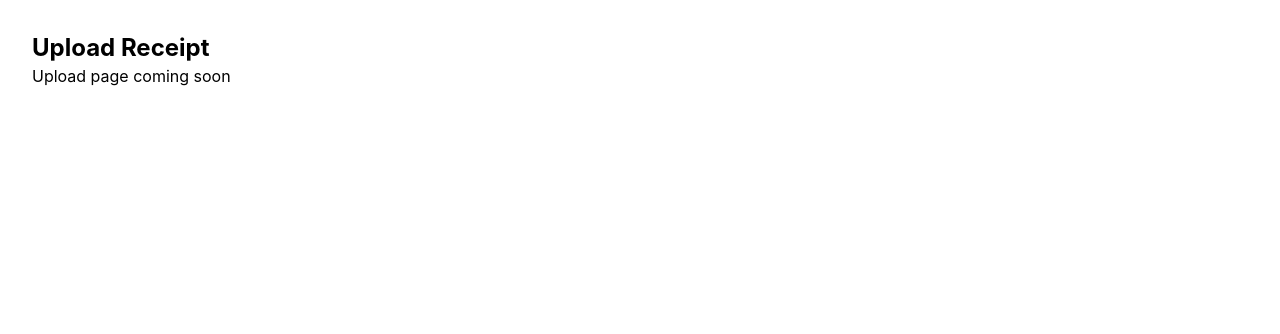
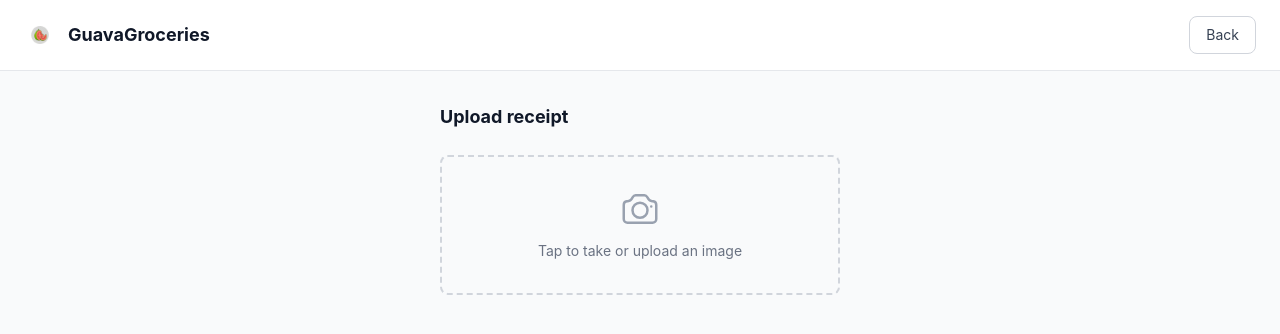
Before and after one commit to Minmi345/GuavaGroceries, a React (Vite) app in the folder frontend/: page /upload in a window 1280 px wide. Shown: the top 334 px of the page. Built offline with nearby package versions, Linux system fonts and the light colour scheme.

Commit message:
updated the upload page

```diff
--- a/frontend/src/pages/UploadPage.jsx
+++ b/frontend/src/pages/UploadPage.jsx
@@ -1,11 +1,256 @@
+// importing useState to keep track of the uploaded image and parsed results
+import { useState } from 'react'
+
+// import useNavigate to redirect the user to other pages
+import { useNavigate } from 'react-router-dom'
+
+export default function UploadPage()  {
+
+  // useNavigate gives us a function to redirect the user
+  const navigate = useNavigate()
+
+  // store the image the user selects. null means no image selected yet
+  const [image,setImage] = useState(null)
+
+  // stores the url of the selected image so we can preview it
+  const [imagePreview, setImagePreview] = useState(null)
 
 
-export default function UploadPage() {
-    return (
+  // store the parsed receipt result from OCR
+  // null means we havent parsed anything yet
+  const [parsedResult, setParsedResult] = useState(null)
 
-      <div className="p-8">
-        <h1 className="text-2xl font-bold">Upload Receipt</h1>
-        <p>Upload page coming soon</p>
+  // loading is true while we are pretending to parse the receipt
+  const [loading,setLoading] = useState(false)
+
+  // this  runs when the user selects an image file
+  const handleImageChange= (e) => {
+
+    // get the first file the user selected
+    const file = e.target.files[0]
+
+    // if no file was selected do nothing
+    if (!file) return
+
+    // saving the file to state so it can be sent it to the API later
+    setImage(file)
+
+    // create a temporary url from the file so we can preview it
+    // URL.createObjectURL creates a local url pointing to the file
+    setImagePreview( URL.createObjectURL(file) )
+
+    // clears any previous parsed result when a new image is selected
+    setParsedResult(null)
+
+
+  }
+
+  // this function runs when the user clicks the parse receipt button
+  const handleParse= async () =>  {
+
+    // if no image has been selected then do nothing
+    if (!image) return
+
+
+    // set loading to true while we wait for the OCR response
+    setLoading(true)
+
+    try {
+
+      // mock OCR result
+      // to be replaced with a real apiFetch call to the backend later
+      await new Promise((resolve) => setTimeout(resolve, 1500))
+
+      // mock parsed result. replace with real data from the API later
+      setParsedResult({
+        shop: 'ICA Maxi',
+        date: '2025-05-08',
+        products: [
+          { name: 'Milk', price: 29.90 },
+          { name: 'Bread', price: 24.50 },
+          { name: 'Pasta', price: 15.00 },],
+      })
+
+    } catch (err) {
+      console.error('Parsing failed:', err)
+    } finally {
+      // always stop loading when done
+      setLoading(false)
+    }
+
+  }
+
+  // this function runs when the user clicks save receipt
+  const handleSave= () => {
+    // mock save. to be replace with real apiFetch call later
+    console.log('Saving receipt:',parsedResult)
+
+    // after saving go back to the dashboard
+    navigate('/dashboard')
+
+  }
+
+
+
+
+  return (
+
+    <div className="min-h-screen  bg-gray-50" >
+
+      {/* top navigation bar */}
+      <div className = "bg-white border-b border-gray-200 px-6 py-4 flex items-center justify-between" >
+
+        {/* left side. the logo and app name */}
+        <div className = "flex items-center gap-3" >
+
+          <img
+            src = "/logo.png"
+            alt ="GuavaGroceries logo"
+            className ="w-8 h-8 object-contain "
+          />
+
+
+          <span className = "text-lg font-bold text-gray-900" >
+            GuavaGroceries
+          </span>
+
+
+        </div>
+
+        {/* back button. to navigates back to the dashboard */}
+        <button
+          onClick ={ () => navigate('/dashboard')}
+          className="border border-gray-300 text-gray-700 text-sm px-4 py-2 rounded-lg hover:bg-gray-100"
+        >
+          Back </button>
+
       </div>
-    )
-  }
+
+      {/* main content area */}
+      <div className = "max-w-md mx-auto px-6 py-8 flex flex-col gap-6">
+
+        {/* page heading */}
+        <h2 className="text-lg font-bold text-gray-900">
+          Upload receipt
+        </h2>
+
+        {/* image upload area */}
+        {/* this is a label that wraps a hidden file input */}
+        {/* Clicking the label triggers the hidden input below */}
+        <label className = "flex flex-col items-center justify-center gap-3 border-2 border-dashed border-gray-300 rounded-lg p-8 cursor-pointer hover:bg-gray-100" >
+
+          {/* if an image has been selected then it shows the preview otherwise show the upload instructions */}
+          {imagePreview ? (
+            <img
+              src = {imagePreview}
+              alt= "Receipt preview"
+              className = "w-full max-h-64 object-contain rounded-lg "/>
+          ) : (
+            <>
+              {/* camera icon using a simple svg */}
+              <svg xmlns = "http://www.w3.org/2000/svg" className="w-10 h-10 text-gray-400" fill="none" viewBox="0 0 24 24" stroke="currentColor" strokeWidth={1.5}>
+                <path strokeLinecap = "round" strokeLinejoin="round" d = "M6.827 6.175A2.31 2.31 0 015.186 7.23c-.38.054-.757.112-1.134.175C2.999 7.58 2.25 8.507 2.25 9.574V18a2.25 2.25 0 002.25 2.25h15A2.25 2.25 0 0021.75 18V9.574c0-1.067-.75-1.994-1.802-2.169a47.865 47.865 0 00-1.134-.175 2.31 2.31 0 01-1.64-1.055l-.822-1.316a2.192 2.192 0 00-1.736-1.039 48.774 48.774 0 00-5.232 0 2.192 2.192 0 00-1.736 1.039l-.821 1.316z" />
+                <path strokeLinecap = "round" strokeLinejoin="round" d = "M16.5 12.75a4.5 4.5 0 11-9 0 4.5 4.5 0 019 0zM18.75 10.5h.008v.008h-.008V10.5z" />
+              </svg>
+
+              {/* upload instructions text */}
+              <p className="text-sm text-gray-500 text-center"> Tap to take or upload an image </p>
+
+            </>
+
+          )}
+
+
+          {/* hidden file input. */}
+          {/* accept="image/*" allows any image type */}
+          {/* capture="environment" opens the back camera on mobile */}
+          <input
+            type = "file"
+            accept = "image/*"
+            capture =  "environment"
+            onChange = {handleImageChange}
+            className = "hidden" />
+        </label>
+
+
+        {/* parse button. only shows after an image has been selected */}
+        {image && !parsedResult &&  (
+
+          <button
+            onClick = {handleParse}
+            disabled= {loading}
+            className= " w-full  py-3 bg-gray-900 text-white rounded-lg font-medium hover:bg-gray-700 disabled:opacity-50 "
+          >
+            {/* shows different text when loading */}
+            {loading ? 'Parsing receipt...' :'Parse receipt' }
+
+          </button>
+
+
+        )}
+
+
+
+        {/* parsed result section. only shows after the parsing is done */}
+        {parsedResult &&  (
+          <div className = "flex flex-col  gap-4" >
+
+
+            <h3 className = "text-base font-bold text-gray-900 "> Parsed result </h3>
+
+            {/* shop name card */}
+            <div className = "bg-white border border-gray-200 rounded-lg px-4 py-3">
+              <p className = "text-xs text-gray-400 mb-1 " >Shop</p>
+
+              <p className = "text-sm font-medium text-gray-900">
+                {parsedResult.shop} </p>
+            </div>
+
+            {/* date card */}
+            <div className ="bg-white  border border-gray-200 rounded-lg px-4 py-3">
+              <p className="text-xs text-gray-400 mb-1">Date</p>
+              <p className="text-sm font-medium text-gray-900" >
+                {parsedResult.date}
+              </p>
+
+            </div>
+
+            {/* product card */}
+            <div className = "bg-white  border border-gray-200 rounded-lg px-4 py-3 flex flex-col gap-2" >
+              <p className = "text-xs  text-gray-400">Products</p>
+
+
+              {/* loop through each product and show name and price */}
+              {parsedResult.products.map((product,index) => (
+
+                <div
+                  key = {index}
+                  className ="flex  justify-between items-center" >
+
+                  {/* product name on  left */}
+                  <span  className = "text-sm text-gray-900" >
+                    {product.name} </span>
+
+                  {/* product price on right in grey */}
+                  <span className = " text-sm  text-gray-500">
+                    {product.price.toFixed(2)} kr </span>
+                </div>
+
+              ))}
+
+            </div>
+
+            {/* save receipt button */}
+            {/* clicking this saves the receipt and goes back to the dashboard */}
+            <button
+
+              onClick ={handleSave}
+              className ="w-full py-3 bg-gray-900 text-white rounded-lg font-medium hover:bg-gray-700">  Save receipt </button>
+
+          </div>
+        )}
+
+      </div>
+    </div>
+  )
+}
```
